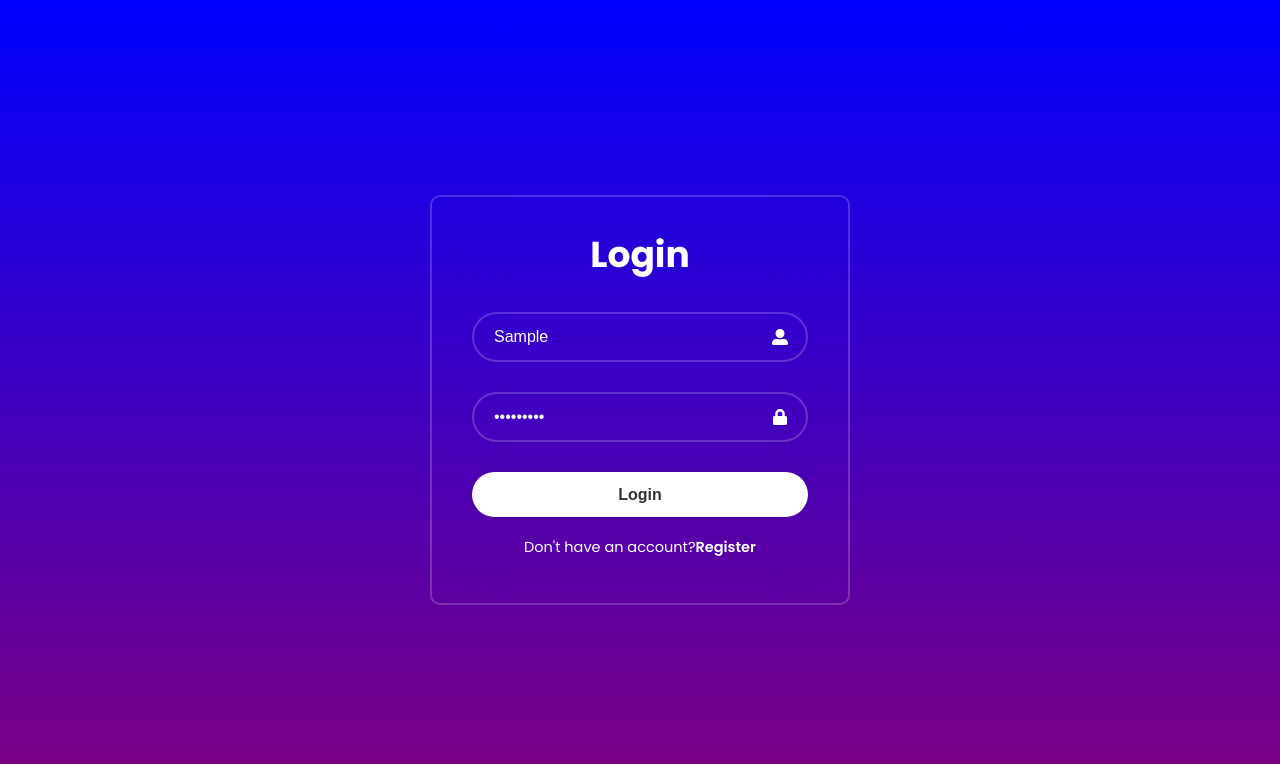
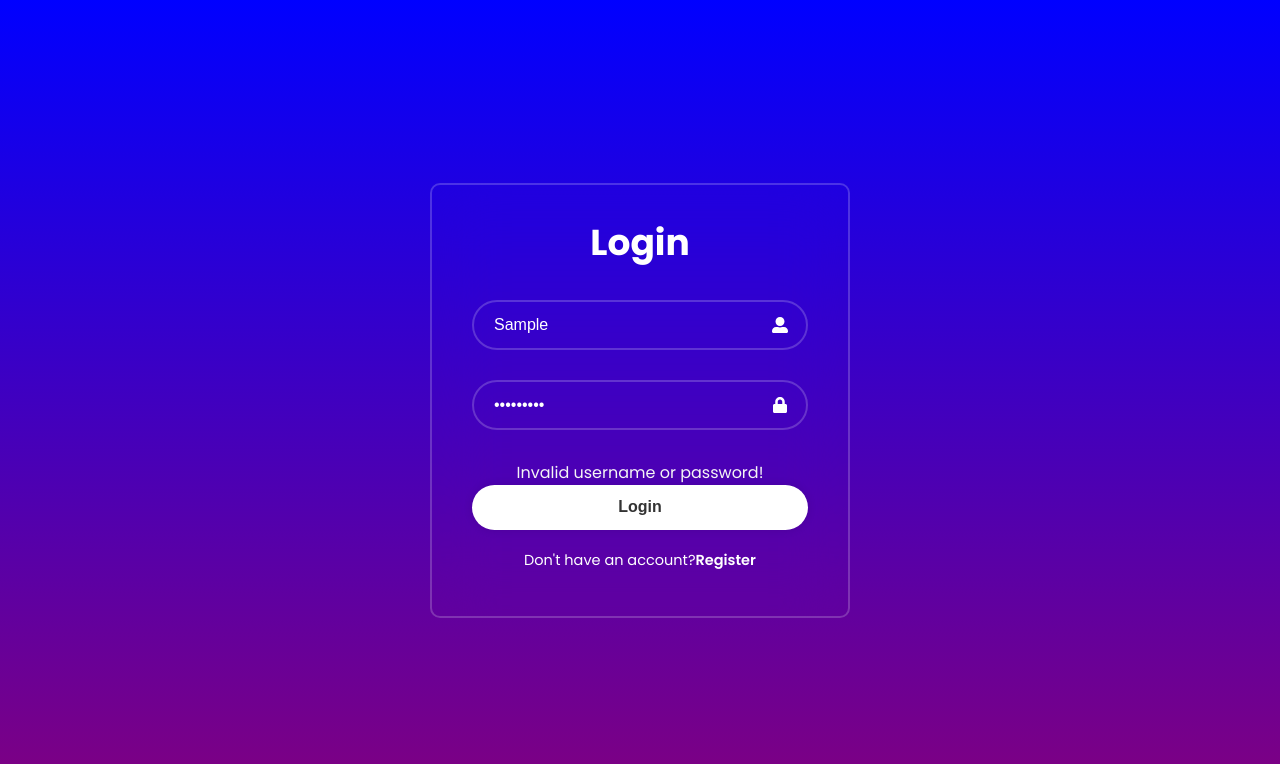
Before and after one commit to mianawais78/Roulettech-Weather-App, a React (Create React App) app in the folder frontend/: page /#/ in a window 1280 px wide. Both pictures are taken after typing "Sample", "Sample123" into the empty fields and a click on the button "Login". Shown: the top 764 px of the page. Built offline with nearby package versions, Linux system fonts and the light colour scheme; no server answers.

Commit message:
Minor Changes

```diff
--- a/frontend/src/Components/Login/LoginForm.css
+++ b/frontend/src/Components/Login/LoginForm.css
@@ -99,3 +99,7 @@
 .register-link p a:hover {
   text-decoration: underline;
 }
+.error-message {
+  color: rgb(193, 0, 0);
+  margin-top: 10px;
+}
--- a/frontend/src/Components/Login/LoginForm.js
+++ b/frontend/src/Components/Login/LoginForm.js
@@ -1,3 +1,125 @@
+// import React, { useState } from "react";
+// import { useNavigate } from "react-router-dom";
+// import { useDispatch } from "react-redux";
+// import "./LoginForm.css";
+// import { FaUserAlt, FaLock, FaEnvelope } from "react-icons/fa";
+// import { login } from "../../store/actions/authActions";
+// import { config } from "../Config";
+
+// function LoginForm() {
+//   const [formState, setFormState] = useState("Login");
+//   const [username, setUsername] = useState("");
+//   const [password, setPassword] = useState("");
+//   const [email, setEmail] = useState("");
+//   const navigate = useNavigate();
+//   const dispatch = useDispatch();
+
+//   const handleSubmit = (event) => {
+//     event.preventDefault();
+
+//     const requestBody = {
+//       username: username,
+//       password: password,
+//       ...(formState === "Sign Up" && { email: email }),
+//     };
+
+//     const endpoint = formState === "Login" ? "/login/" : "/register/";
+
+//     fetch(`${config.apiBaseUrl}${endpoint}`, {
+//       method: "POST",
+//       headers: {
+//         "Content-Type": "application/json",
+//       },
+//       body: JSON.stringify(requestBody),
+//     })
+//       .then((response) => {
+//         if (response.ok) {
+//           return response.json();
+//         } else {
+//           throw new Error(`${formState} failed`);
+//         }
+//       })
+//       .then((data) => {
+//         if (formState === "Login") {
+//           if (data.access) {
+//             dispatch(login(data.access, data.username));
+//             navigate("/home");
+//           } else {
+//             throw new Error("Invalid JWT token");
+//           }
+//         } else {
+//           alert("Signup successful! Please log in.");
+//           setFormState("Login");
+//         }
+//       })
+//       .catch((error) => {
+//         console.log(`${formState} failed:`, error);
+//       });
+//   };
+
+//   return (
+//     <div className="main-div">
+//       <div className="wrapper">
+//         <form onSubmit={handleSubmit}>
+//           <h1>{formState}</h1>
+//           <div className="input-box">
+//             <input
+//               type="text"
+//               placeholder="Username"
+//               required
+//               value={username}
+//               onChange={(e) => setUsername(e.target.value)}
+//             />
+//             <FaUserAlt className="icon" />
+//           </div>
+//           {formState === "Sign Up" && (
+//             <div className="input-box">
+//               <input
+//                 type="email"
+//                 placeholder="Email"
+//                 required
+//                 value={email}
+//                 onChange={(e) => setEmail(e.target.value)}
+//               />
+//               <FaEnvelope className="icon" />
+//             </div>
+//           )}
+//           <div className="input-box">
+//             <input
+//               type="password"
+//               placeholder="Password"
+//               required
+//               value={password}
+//               onChange={(e) => setPassword(e.target.value)}
+//             />
+//             <FaLock className="icon" />
+//           </div>
+
+//           <button type="submit">{formState}</button>
+//           <div className="register-link">
+//             {formState === "Login" ? (
+//               <p>
+//                 Don't have an account?
+//                 <a href="#" onClick={() => setFormState("Sign Up")}>
+//                   Register
+//                 </a>
+//               </p>
+//             ) : (
+//               <p>
+//                 Already registered?
+//                 <a href="#" onClick={() => setFormState("Login")}>
+//                   Login
+//                 </a>
+//               </p>
+//             )}
+//           </div>
+//         </form>
+//       </div>
+//     </div>
+//   );
+// }
+
+// export default LoginForm;
 import React, { useState } from "react";
 import { useNavigate } from "react-router-dom";
 import { useDispatch } from "react-redux";
@@ -11,6 +133,7 @@
   const [username, setUsername] = useState("");
   const [password, setPassword] = useState("");
   const [email, setEmail] = useState("");
+  const [error, setError] = useState(""); // State to hold error message
   const navigate = useNavigate();
   const dispatch = useDispatch();
 
@@ -36,7 +159,7 @@
         if (response.ok) {
           return response.json();
         } else {
-          throw new Error(`${formState} failed`);
+          throw new Error("Login failed"); // Changed error message
         }
       })
       .then((data) => {
@@ -53,7 +176,13 @@
         }
       })
       .catch((error) => {
-        console.log(`${formState} failed:`, error);
+        console.log(error);
+        // Set a user-friendly error message
+        setError(
+          formState === "Login"
+            ? "Invalid username or password!"
+            : "Signup failed. Please try again!"
+        );
       });
   };
 
@@ -94,7 +223,8 @@
             />
             <FaLock className="icon" />
           </div>
-
+          {error && <p className="error-message">{error}</p>}{" "}
+          {/* Display error message */}
           <button type="submit">{formState}</button>
           <div className="register-link">
             {formState === "Login" ? (
```
